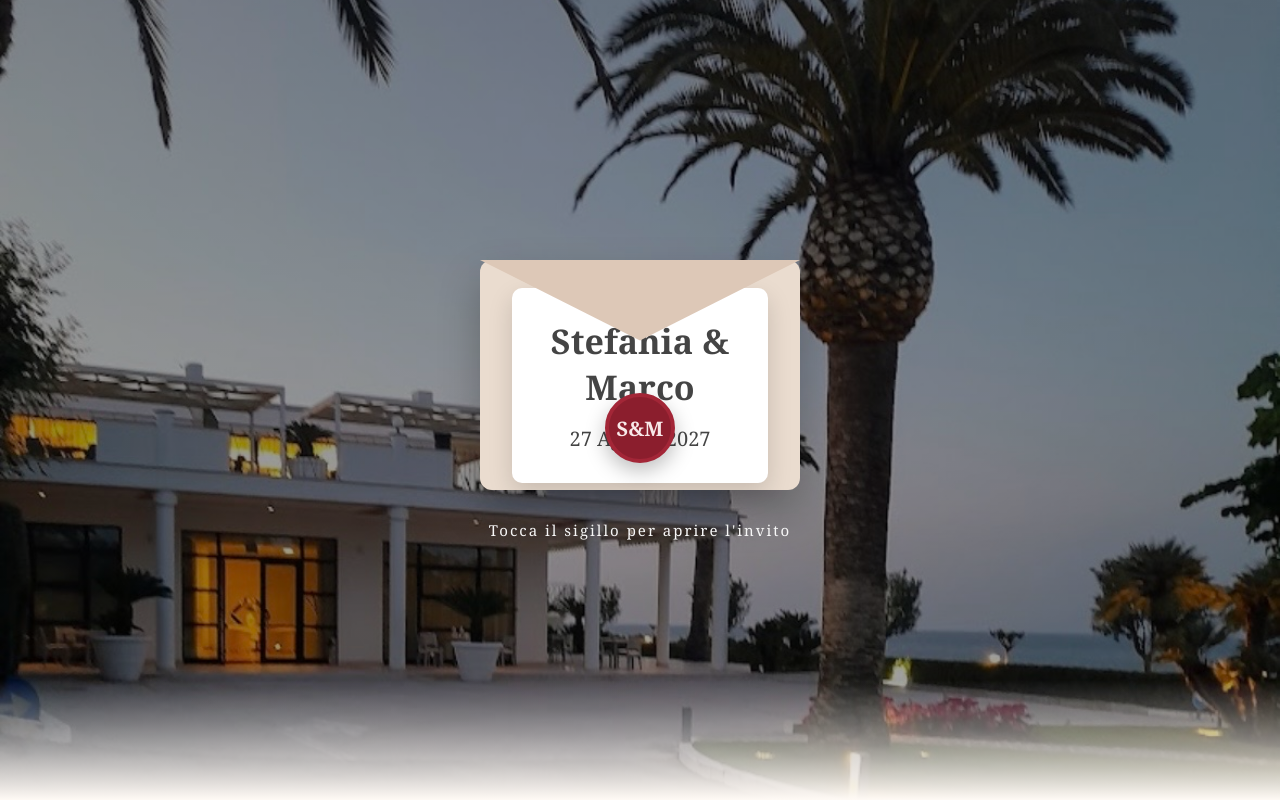
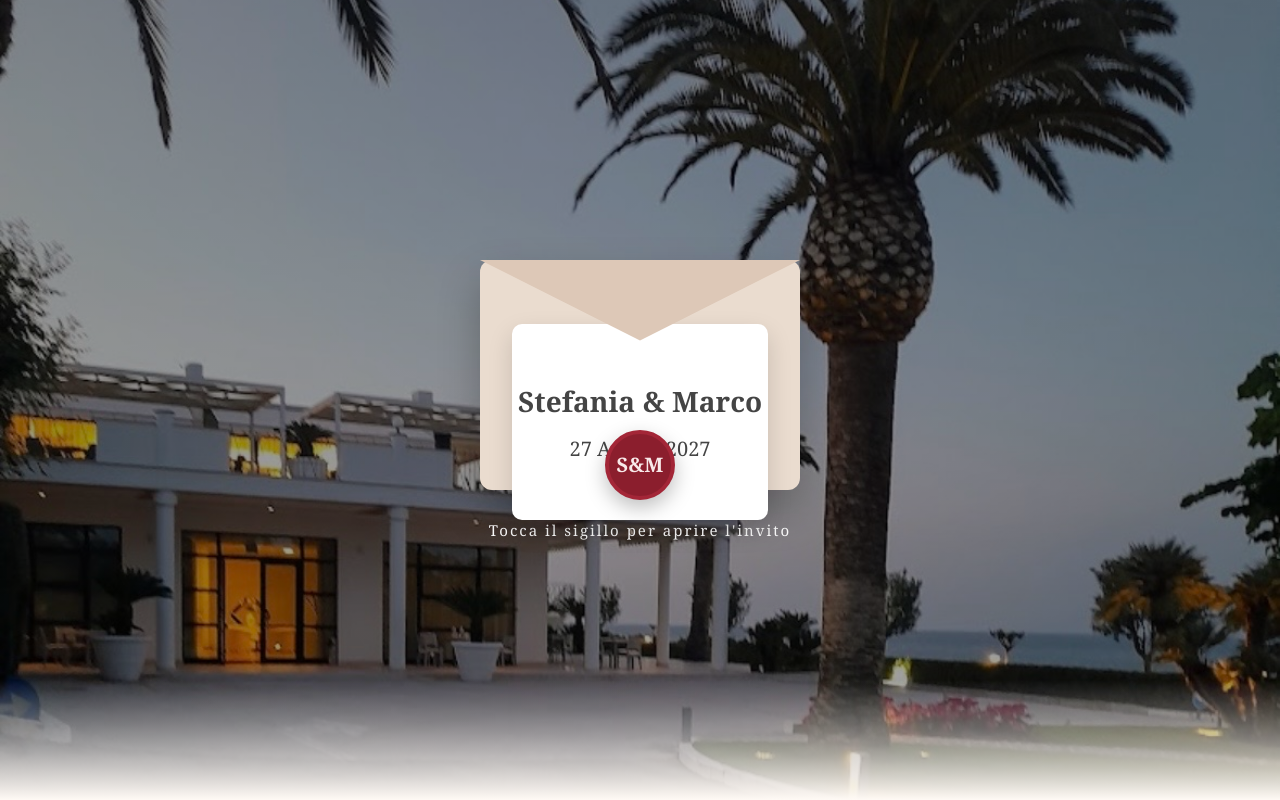
Before and after one commit to marcuz95/Matrimonio, a plain HTML site: page index.html in a window 1280 px wide. Drawn offline with Linux system fonts and the light colour scheme.

Commit message:
Update index.html

```diff
--- a/index.html
+++ b/index.html
@@ -101,7 +101,7 @@ z-index:5;
 position:absolute;
 
 left:10%;
-top:12%;
+top:28%;
 
 width:80%;
 height:85%;
@@ -127,7 +127,7 @@ z-index:2;
 }
 
 .invitation h2{
-font-size:34px;
+font-size:28px;
 margin-bottom:15px;
 }
 
```
